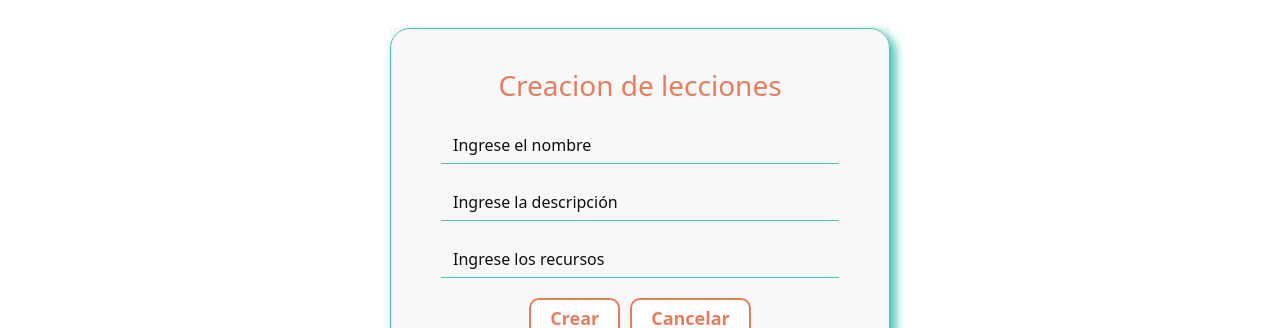
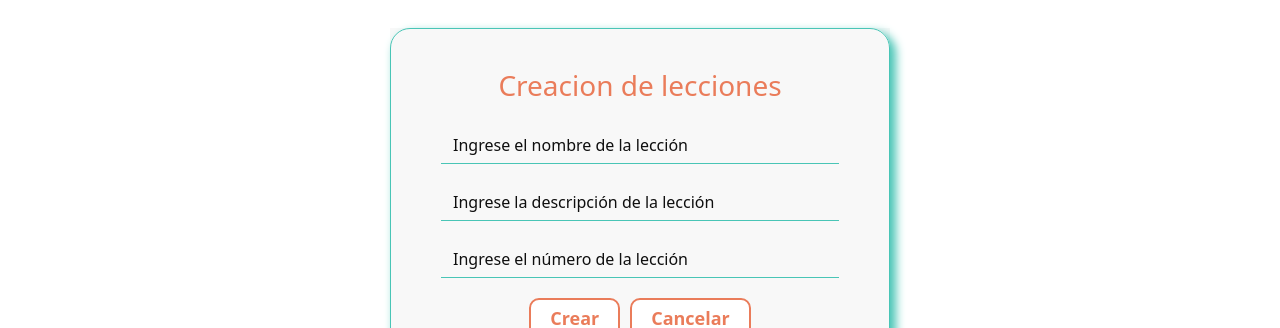
Before and after one commit to programateacademy/cuyeca-course-manage-front, a React (Create React App) app: page / in a window 1280 px wide. Shown: the part 1060-1388 px from the top of the page. Built offline with nearby package versions, Linux system fonts and the light colour scheme; no server answers.

Commit message:
connection of the crud of lessons with react complete

```diff
--- a/src/components/Createlesson.jsx
+++ b/src/components/Createlesson.jsx
@@ -80,7 +80,7 @@ const Createlesson = () => {
                                 <tr>
                                     <th>Nombre</th>
                                     <th>Descripción</th>
-                                    <th>Recurso</th>
+                                    <th>Id</th>
                                     <th>Acciones</th>
                                 </tr>
                             </thead>
@@ -89,7 +89,7 @@ const Createlesson = () => {
                                 <tr key={lesson.id}>
                                     <td> {lesson.name} </td>
                                     <td> {lesson.description}</td>
-                                    <td>{lesson.title_resource}</td>
+                                    <td>{lesson.id}</td>
                                     <td><bttn className='btn btn-warning btn-sm' onClick={ () => handleUpdate(lesson.id)} >Modificar</bttn> </td>
                                     <td><bttn className='btn btn-danger btn-sm'onClick={ () => handleDelete(lesson.id)} >Eliminar</bttn>   </td>
                                 </tr>
--- a/src/components/LessonModal.jsx
+++ b/src/components/LessonModal.jsx
@@ -5,7 +5,7 @@ import ".././assets/styles/Modulet.css";
 const LessonModal = ({active, handleModal,id,setErrorMessage}) => {
     const[name,setName]= useState("");
     const[description,setDescription]= useState("");
-    const[title_resource,setTitle_resource]= useState("");
+    const[iid,setIid]= useState("");
 
     useEffect(() => {
         const getLesson = async () => {
@@ -25,7 +25,7 @@ const LessonModal = ({active, handleModal,id,setErrorMessage}) => {
             const data = await response.json();
             setName(data.name);
             setDescription(data.description);
-            setTitle_resource(data.title_resource);
+            setIid(data.iid);
 
         }
     };
@@ -39,7 +39,7 @@ const LessonModal = ({active, handleModal,id,setErrorMessage}) => {
     const cleanFormData = () => {
         setName("");
         setDescription("");
-        setTitle_resource("");
+        setIid("");
 
     };
 
@@ -54,7 +54,7 @@ const LessonModal = ({active, handleModal,id,setErrorMessage}) => {
 
             },
 
-            body: JSON.stringify({name:name, description: description,title_resource:title_resource  }),
+            body: JSON.stringify({name:name, description: description, id:iid  }),
         };
         const response = await fetch("/lesson", requestOptions);
         if (!response.ok){
@@ -72,7 +72,7 @@ const LessonModal = ({active, handleModal,id,setErrorMessage}) => {
             headers: {
                 "Content-Type": "application/json",
             },
-            body: JSON.stringify({name:name, description: description,title_resource:title_resource }),
+            body: JSON.stringify({name:name, description: description, id: iid}),
 
         };
 
@@ -93,23 +93,23 @@ const LessonModal = ({active, handleModal,id,setErrorMessage}) => {
                 <h3> Creacion de lecciones </h3>
                 <form action="">
                     <div className="mb-3">
-                        <input type="text" placeholder="Ingrese el nombre"
+                        <input type="text" placeholder="Ingrese el nombre de la lección"
                         value={name}
                         onChange={(e) => setName(e.target.value)}
                         className="form-control"
                         required />
                     </div>
                     <div className="mb-3">
-                        <input type="text" placeholder="Ingrese la descripción"
+                        <input type="text" placeholder="Ingrese la descripción de la lección"
                         value={description}
                         onChange={(e) => setDescription(e.target.value)}
                         className="form-control"
                         required />
                     </div>
                     <div className="mb-3">
-                        <input type="text" placeholder="Ingrese los recursos"
-                        value={title_resource}
-                        onChange={(e) => setTitle_resource(e.target.value)}
+                        <input type="text" placeholder="Ingrese el número de la lección"
+                        value={iid}
+                        onChange={(e) => setIid(e.target.value)}
                         className="form-control"
                         required />
                     </div>
```
